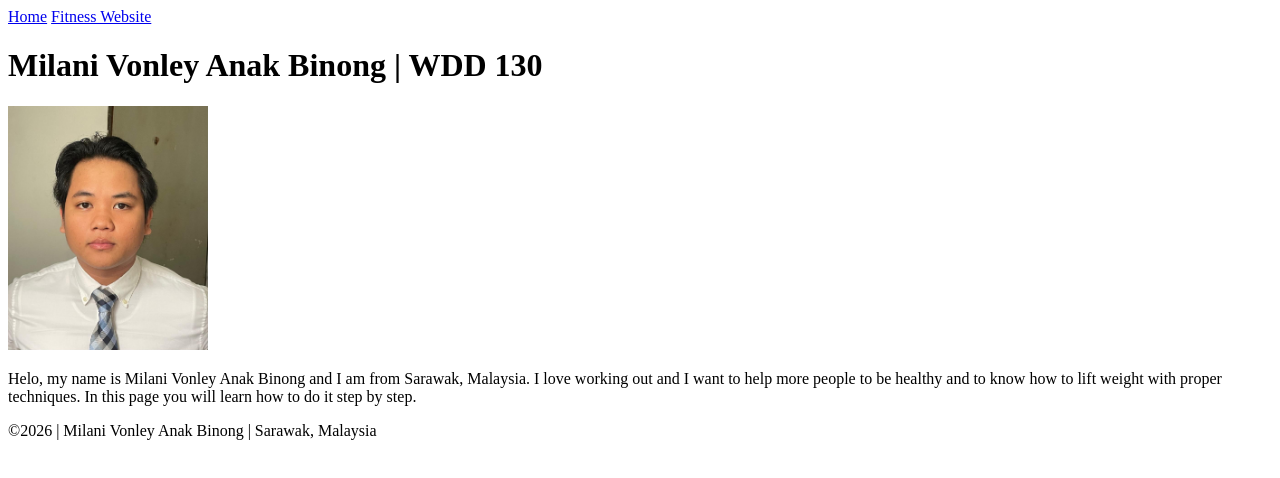
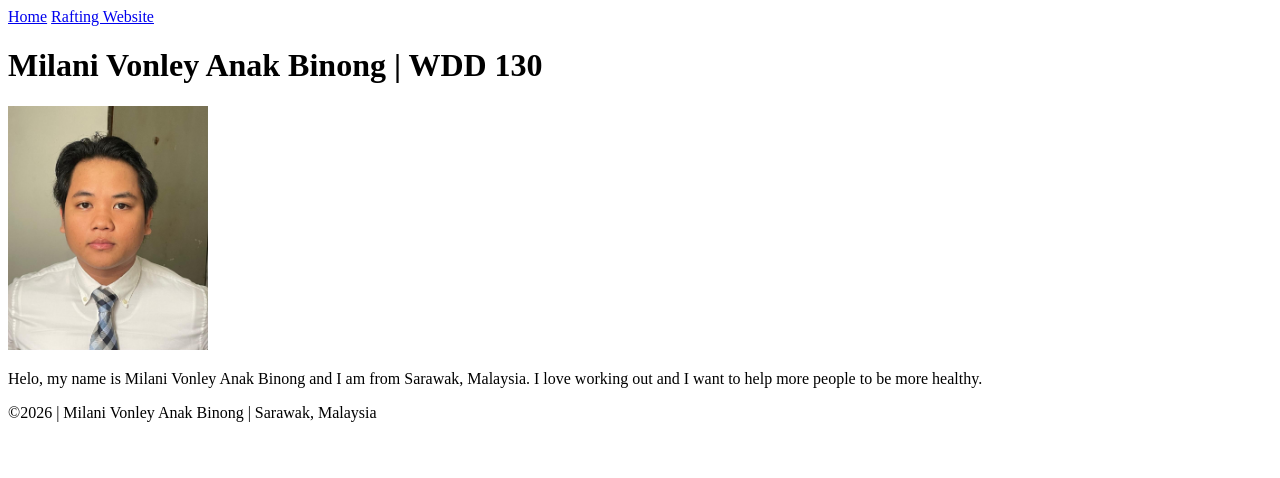
Before and after one commit to milanivonley/wdd130, a plain HTML site: page index.html in a window 1280 px wide. Drawn offline with Linux system fonts and the light colour scheme.

Commit message:
Student course home updated

```diff
--- a/index.html
+++ b/index.html
@@ -11,15 +11,14 @@
     <header>
         <nav>
             <a href="#">Home</a>
-            <a href="wwr/">Fitness Website</a>
+            <a href="wwr/">Rafting Website</a>
         </nav>
     </header>
     <main>
         <h1>Milani Vonley Anak Binong | WDD 130</h1>
-        <img src="images10/milani.jpeg" alt="Milani Vonley Anak Binong Profile Picture" width="200">
+        <img src="images/profile.jpeg" alt="Milani Vonley Anak Binong Profile Picture" width="200">
         <p>Helo, my name is Milani Vonley Anak Binong and I am from Sarawak, Malaysia.
-            I love working out and I want to help more people to be healthy and to know how to
-            lift weight with proper techniques. In this page you will learn how to do it step by step.</p>
+            I love working out and I want to help more people to be more healthy.</p>
     </main>
     <footer>
         <p>©2026 | Milani Vonley Anak Binong | Sarawak, Malaysia</p>
```
Also changed, not shown: images/profile.jpeg (renamed from images10/milani.jpeg).
